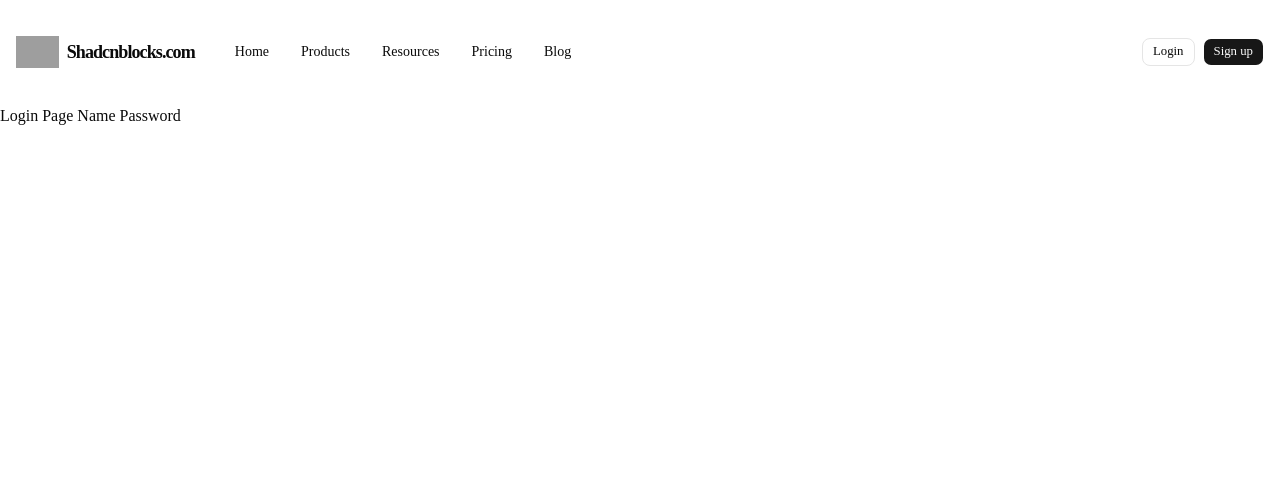
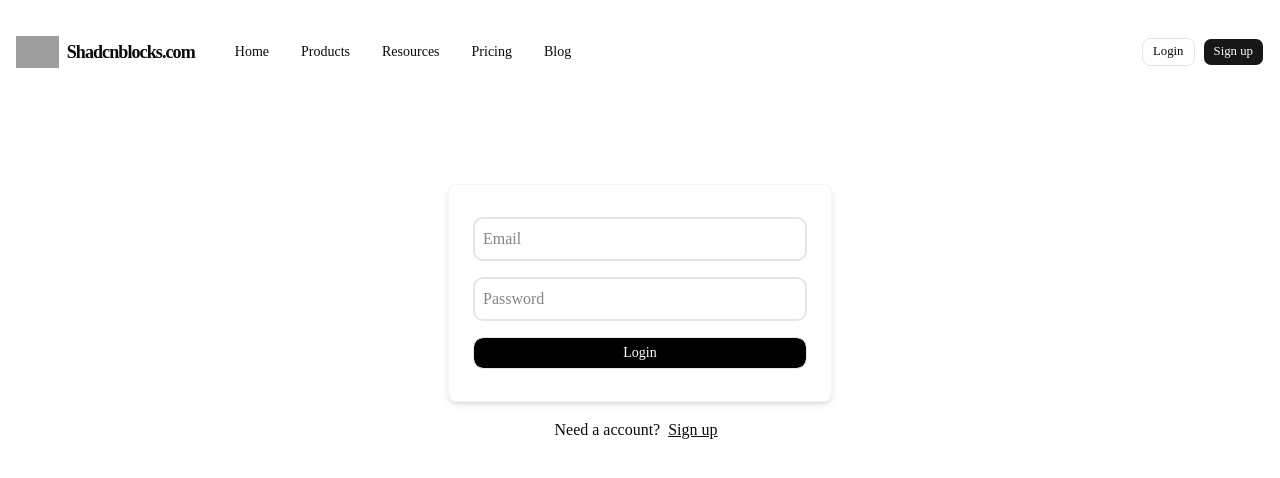
Before and after one commit to AnikaTabassum786/Level-02-Assignment-05-frontend, a Next.js app: page /login in a window 1280 px wide. Shown: the top 478 px of the page. Built offline with nearby package versions, Linux system fonts and the light colour scheme; grey boxes are pictures that could not be loaded.

Commit message:
Login page design done

```diff
--- a/src/components/modules/authentication/login.tsx
+++ b/src/components/modules/authentication/login.tsx
@@ -1,10 +1,33 @@
+import { Button } from "@/components/ui/button"
+import { Input } from "@base-ui/react"
+
 const Login = () => {
   return (
     <>
-    Login Page
+      <section className="flex justify-center items-center mt-20">
 
-    Name
-    Password
+        <div className="flex w-full max-w-sm min-w-sm flex-col gap-y-4 rounded-md border border-muted bg-background px-6 py-8 shadow-md">
+          <Input
+            type="email"
+            placeholder="Email"
+            className="p-2 border-2 rounded-lg"
+          />
+
+          <Input
+            type="password"
+            placeholder="Password"
+            className="p-2 border-2 rounded-lg"
+          />
+
+          <Button type="submit" className="w-full bg-black text-white cursor-pointer" variant="outline">
+            Login
+          </Button>
+
+
+        </div>
+      </section>
+
+      <p className="flex justify-center mt-4">Need a account? <span className="underline mx-2 cursor-pointer">Sign up</span></p>
     </>
   );
 };
```
